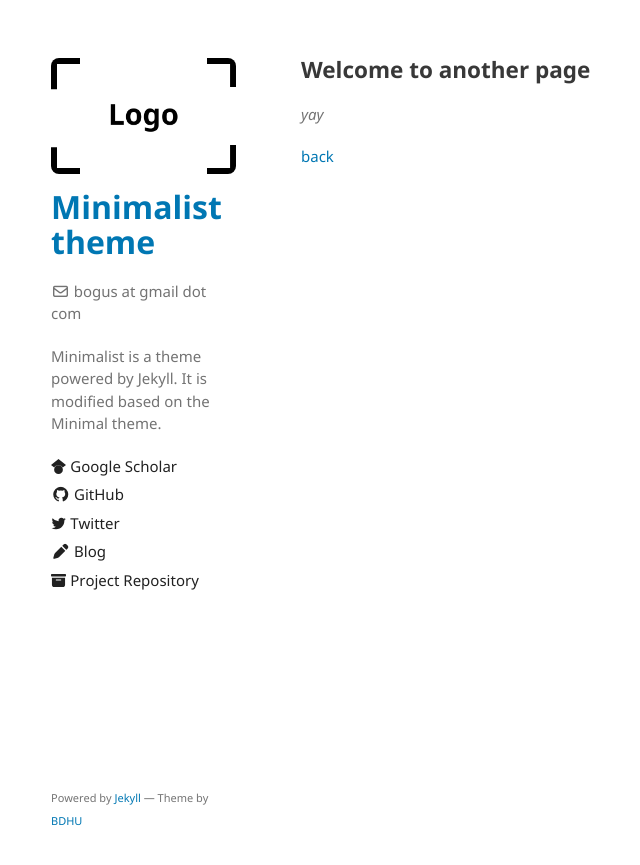
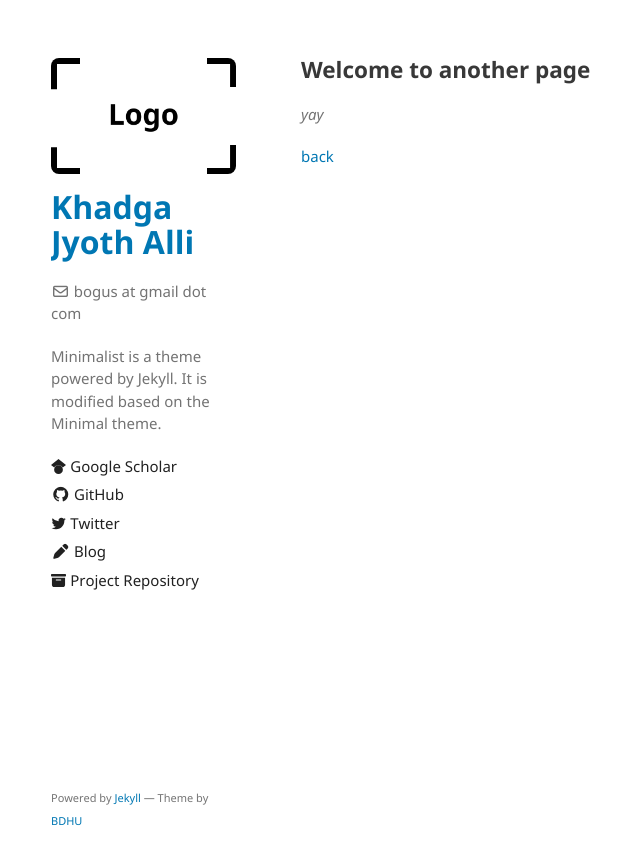
Before and after one commit to KhadgaA/KhadgaA.github.io, a Jekyll site: the page built from another-page.md, in a window 1280 px wide. Shown: the top 865 px of the page, without its empty margins (159-799 px from the left). Built offline with Jekyll 4.4.1, drawn with Linux system fonts in a browser that asks for light colours; our own code applies the rules of GitHub Pages for plain Markdown files.

Commit message:
Update _config.yml

```diff
--- a/_config.yml
+++ b/_config.yml
@@ -1,4 +1,4 @@
-title: Minimalist theme
+title: Khadga Jyoth Alli
 logo: /assets/img/logo.png
 email: bogus at gmail dot com
 description: Minimalist is a theme powered by Jekyll. It is modified based on the Minimal theme.
```
